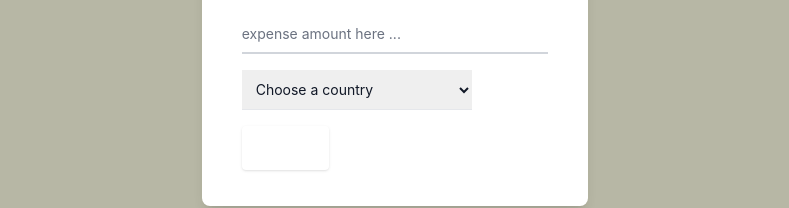
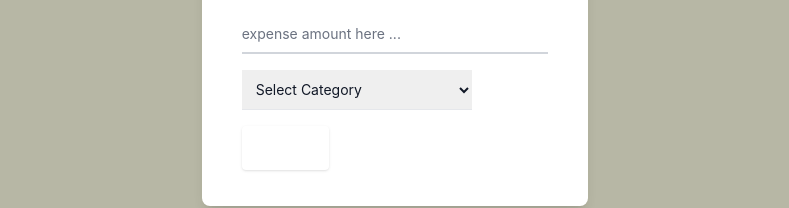
Before and after one commit to ekow1/expense-tracker-redux, a React (Create React App) app: page / in a window 1280 px wide. Both pictures are taken after a click on the icon 745 px from the left and 254 px from the top of the page. Shown: the part 415-623 px from the top of the page, without its empty margins (245-1034 px from the left). Built offline with nearby package versions, Linux system fonts and the light colour scheme.

Commit message:
updated category

```diff
--- a/src/components/Form.jsx
+++ b/src/components/Form.jsx
@@ -103,7 +103,7 @@ function Form({closeModal}) {
                       <label htmlFor="default_standard" className="absolute text-sm text-gray-500 dark:text-gray-400 duration-300 transform -translate-y-6 scale-75 top-3 -z-10 origin-[0] peer-focus:left-0 peer-focus:text-blue-600 peer-focus:dark:text-blue-500 peer-placeholder-shown:scale-100 peer-placeholder-shown:translate-y-0 peer-focus:scale-75 peer-focus:-translate-y-6">expense amount here ...</label>
                   </div>
                   <select id="countries" className=" border-b border- text-gray-900 text-sm focus:outline-none focus:ring-none focus:border-none  w-3/4 p-2.5  dark:border-gray-600 dark:placeholder-gray-400 dark:text-gray-600 dark:focus:ring-transparent dark:focus:border-transparent"  value={select} onChange={(e) => setSelect(e.target.value)}   >
-                    <option >Choose a country</option>
+                    <option >Select Category</option>
                     <option >Food</option>
                     <option >Shoe</option>
                     <option >Clothing</option>
--- a/src/components/SearchBar.jsx
+++ b/src/components/SearchBar.jsx
@@ -24,7 +24,7 @@ function SearchBar({handleModal}) {
           <path fill="currentColor" d="M505 442.7L405.3 343c-4.5-4.5-10.6-7-17-7H372c27.6-35.3 44-79.7 44-128C416 93.1 322.9 0 208 0S0 93.1 0 208s93.1 208 208 208c48.3 0 92.7-16.4 128-44v16.3c0 6.4 2.5 12.5 7 17l99.7 99.7c9.4 9.4 24.6 9.4 33.9 0l28.3-28.3c9.4-9.4 9.4-24.6.1-34zM208 336c-70.7 0-128-57.2-128-128 0-70.7 57.2-128 128-128 70.7 0 128 57.2 128 128 0 70.7-57.2 128-128 128z"></path>
         </svg>
 
-      <input type="search" className="form-control relative flex-auto min-w-0 block xl:w-44 w-40 px-3 py-1.5 text-base font-normal text-gray-700 bg-transparent transition ease-in-out m-0 focus:text-black focus:bg-transparent focus:border-blue-600 focus:outline-none placeholder-black" placeholder="Search" aria-label="Search" aria-describedby="button-addon2" value={query}  onChange={searchExpenses}/>
+      <input type="Category Search" className="form-control relative flex-auto min-w-0 block xl:w-44 w-40 px-3 py-1.5 text-base font-normal text-gray-700 bg-transparent transition ease-in-out m-0 focus:text-black focus:bg-transparent focus:border-blue-600 focus:outline-none placeholder-black" placeholder="Search" aria-label="Search" aria-describedby="button-addon2" value={query}  onChange={searchExpenses}/>
 
 
     </div>
```
